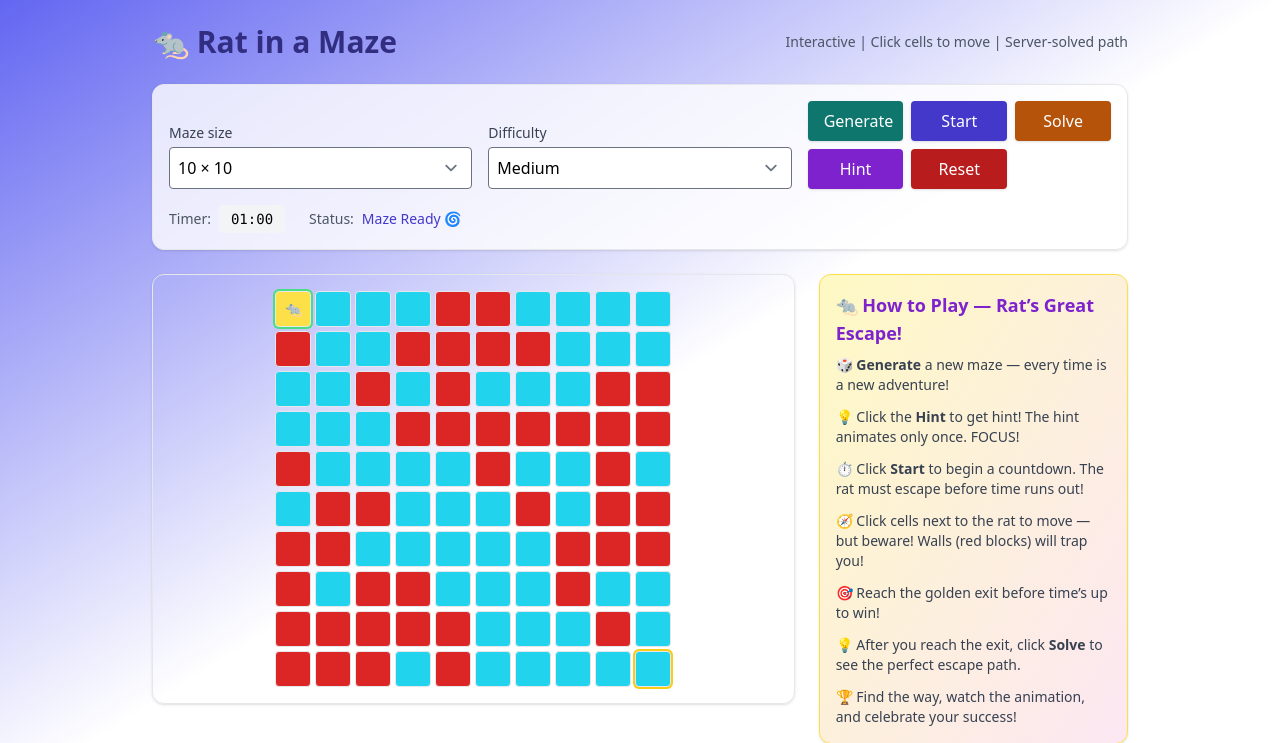
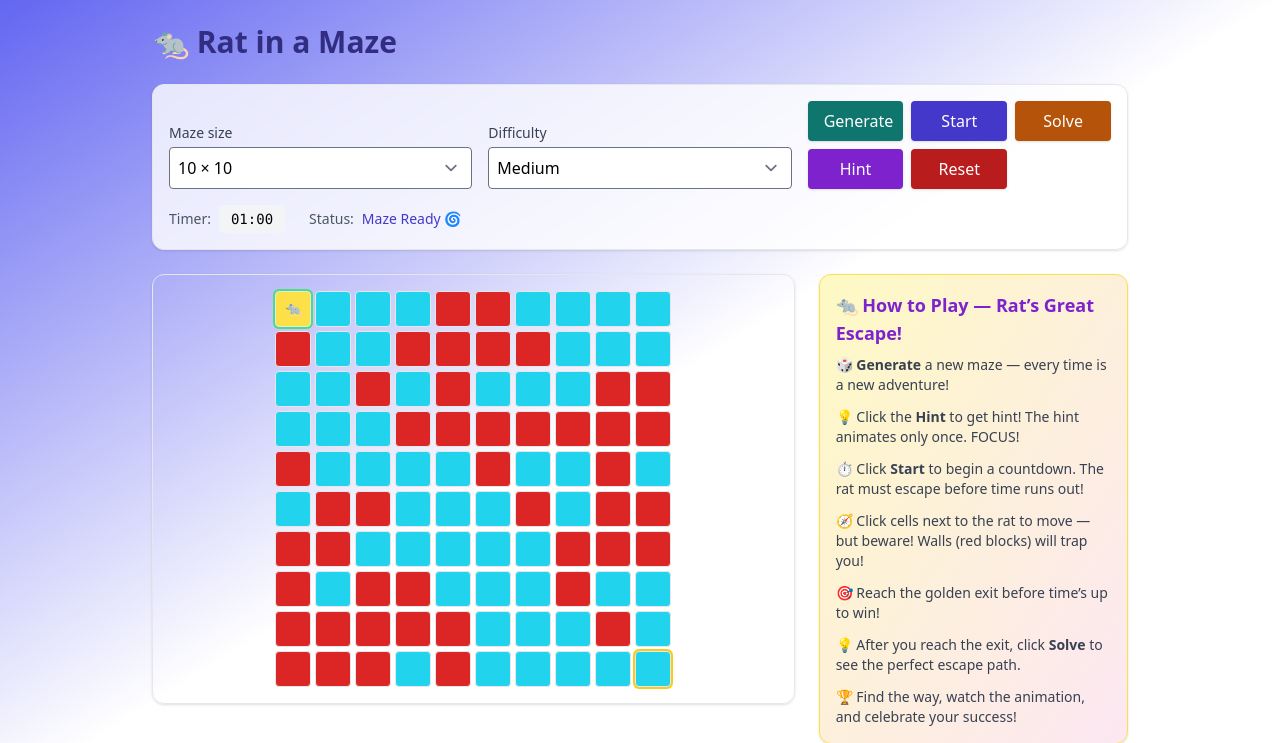
Before and after one commit to Nayma-Amin/RAT_IN_A_MAZE, a Flask app: page / in a window 1280 px wide. Shown: the top 743 px of the page. Run offline with Flask 3, Linux system fonts and the light colour scheme; some libraries are stand-ins or nearby versions.

```diff
--- a/templates/index.html
+++ b/templates/index.html
@@ -19,9 +19,6 @@
         <h1 class="text-3xl font-extrabold text-indigo-900">
           🐀 Rat in a Maze
         </h1>
-        <div class="text-sm text-gray-600">
-          Interactive | Click cells to move | Server-solved path
-        </div>
       </header>
 
       <section
```
